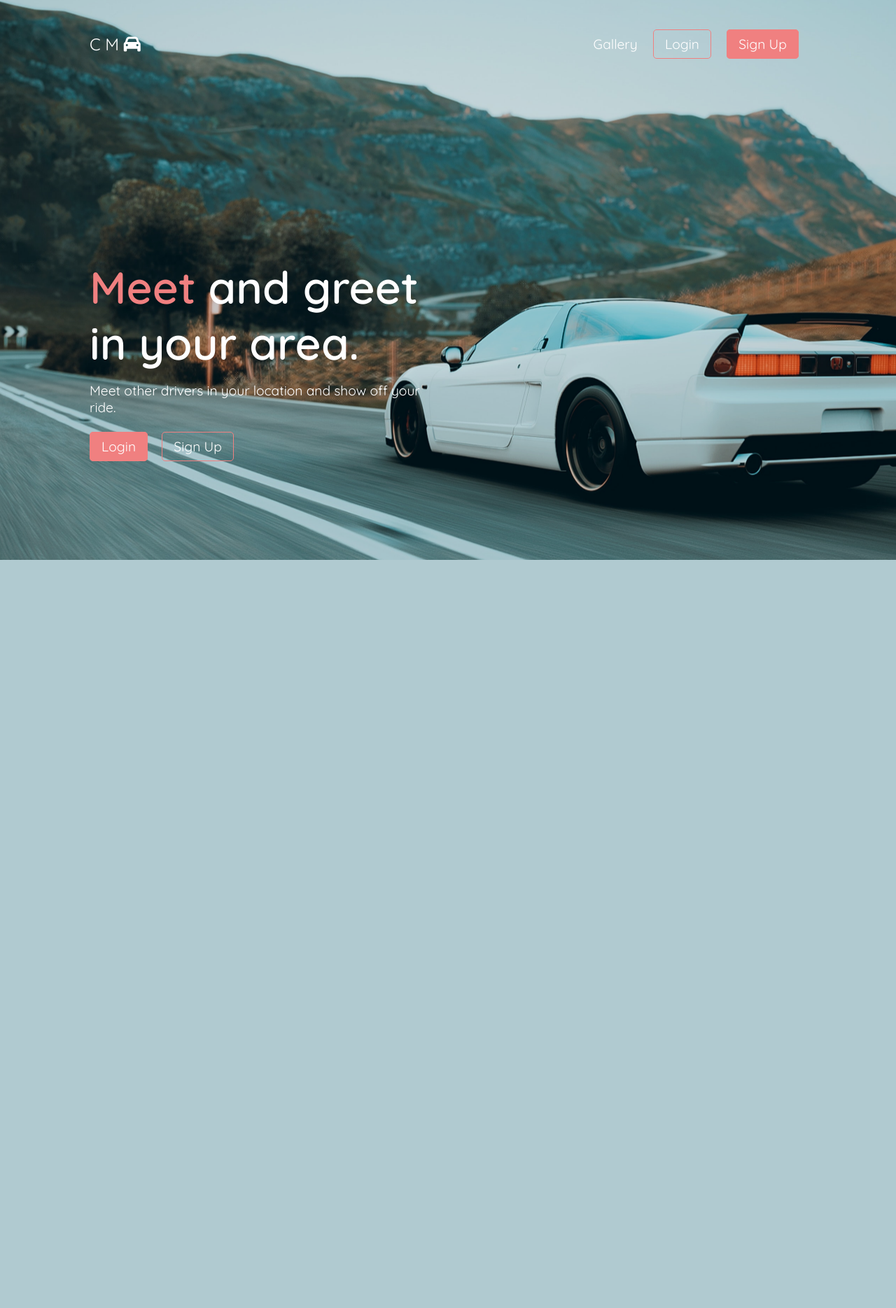
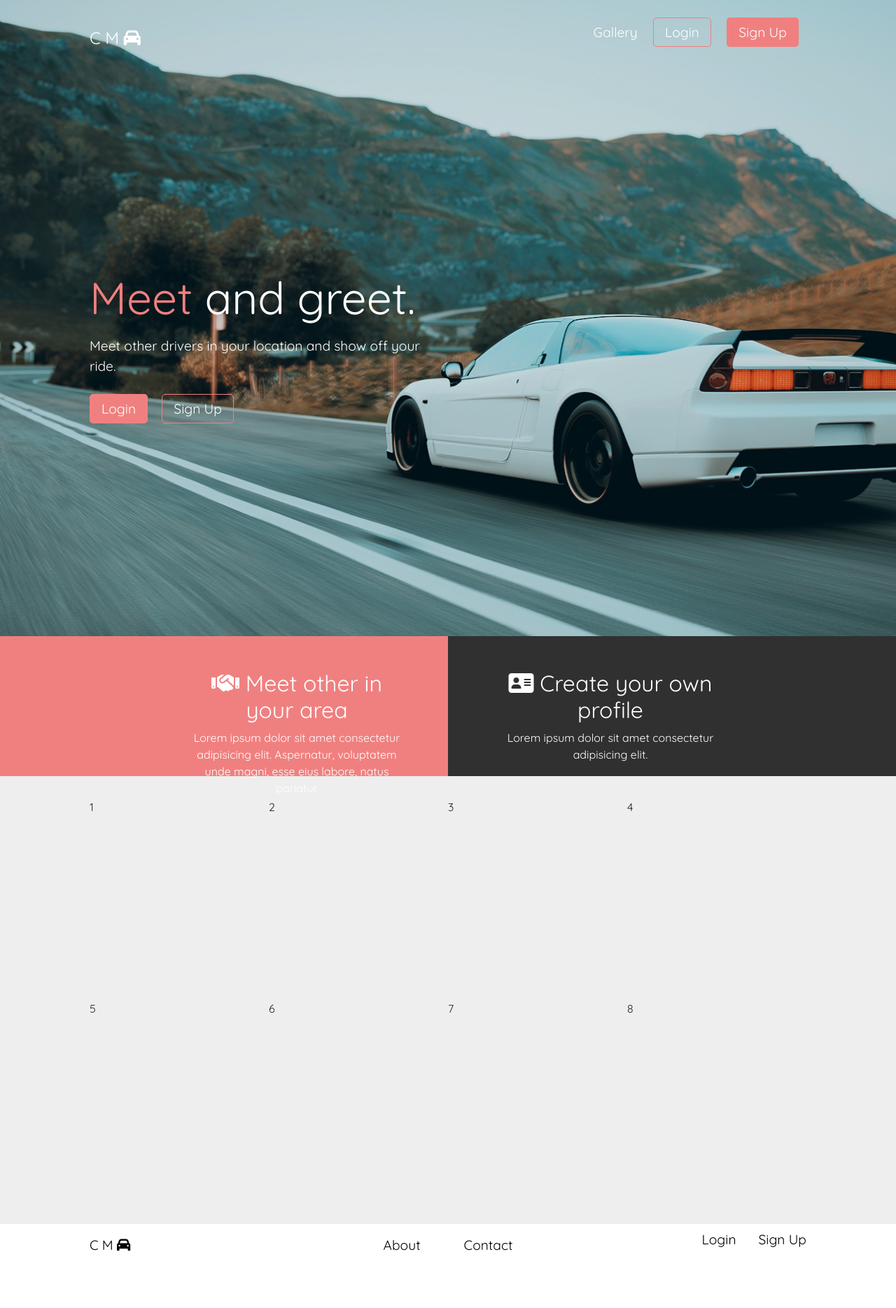
Before and after one commit to vsvang87/car-meet, a Flask app: page / in a window 1280 px wide. Shown: the whole page at 70% size. Before the commit the page ends 800 px from the top, so only its background shows below. Run offline with Flask 2, Linux system fonts and the light colour scheme.

Commit message:
formate time and date, add layout, add horizontal scroll

```diff
--- a/crud.py
+++ b/crud.py
@@ -1,4 +1,4 @@
-from model import db, User, Meetup, Post, connect_to_db
+from model import db, User, Meetup, connect_to_db
 
 
 #-----------------create_user--------------------------------------#
--- a/server.py
+++ b/server.py
@@ -1,5 +1,6 @@
 from flask import Flask, render_template, request, flash, session, redirect, url_for, jsonify
-from model import connect_to_db, db, User, Meetup, Post
+from model import connect_to_db, db, User, Meetup
+# from passlib.hash import argon2
 import crud
 
 import cloudinary.uploader
@@ -16,6 +17,7 @@ from jinja2 import StrictUndefined
 #--------------------------Home page--------------------------------#
 @app.route("/")
 def home():
+
 
     return render_template("index.html")
 
@@ -37,12 +39,12 @@ def login_user():
     user = crud.get_user_by_email(email)
 
     if not user or user.password != password:
-        flash("Incorrect username, email or password")
+        flash("Incorrect username, email or password", "error")
         return redirect("/login")
     else:
         session['user_email'] = user.email
         session['user_id'] = user.user_id
-        flash("Login Successful!")
+        flash("Login Successful", "success")
         return redirect("/userprofile")
 
 
@@ -67,7 +69,7 @@ def create_new_users():
 
     user = crud.get_user_by_password(password)
     if user:
-        flash("That email already existed")
+        flash("That email already existed", "error")
         return redirect("/create_user")
     else:
         user = crud.create_user(first_name, last_name, username, city , state, email, password)
@@ -146,12 +148,12 @@ def meetup():
     user_id = session['user_id']
 
     if user_id is None:
-        flash("You have to logged in to create event")
+        flash("You have to logged in to create event", "error")
     else:
         meets = crud.meet_up(title, datetime, address, city, state, zipcode, user_id)
         db.session.add(meets)
         db.session.commit()
-        flash("Post is successful")
+        flash("Post is successful", "success")
 
     return redirect("/userprofile")
 
@@ -175,7 +177,7 @@ def update_event():
     meetup = crud.get_meet_up_by_id(meet_up_id)
 
     if user_id is None:
-        flash("You have to log in to update event")
+        flash("You have to log in to update event", "error")
 
     if title:
          meetup.title = title
@@ -196,7 +198,7 @@ def update_event():
         meetup.zipcode = zipcode
 
     db.session.commit()
-    flash("Event update successful")
+    flash("Event update successful", "success")
 
     return redirect("/userprofile")
 
@@ -240,50 +242,22 @@ def user_profile_update():
 
 
     db.session.commit()
-    flash("Profile update successful")
+    flash("Profile update successful", "success")
 
     return redirect("/userprofile")
 
-#----------------------------Post Content Page----------------------------#
-@app.route("/post_content")
-def post_content():
-
-
-    return render_template("post_content.html")
-
-
-@app.route("/post_content", methods=["POST"])
-def user_post_content():
-
-    datetime = request.form.get("datetime")
-    posts_content = request.form.get("posts_content")
-
-    user_id = session.get("user_id")
-    user = crud.get_user_by_id(user_id)
-
-    if user_id is None:
-        flash("You have to logged in to create event")
-    else:
-        posts = crud.create_post(datetime, posts_content, user_id)
-        db.session.add(posts)
-        db.session.commit()
-
-        flash("Post is successful")
-
-
-    return redirect("/post_content")
 #-----------------------Delete Events-----------------#
 @app.route("/delete_meetup/<meet_id>", methods=["POST"])
 def delete(meet_id):
 
     user = session.get("user_id")
     if user is None:
-        flash("You must logged in to delete a post")
+        flash("You must logged in to delete a post", "error")
     else:
         meetup = Meetup.query.filter(Meetup.meet_up_id == meet_id).first()
         db.session.delete(meetup)
         db.session.commit()
-        flash("Event has been deleted")
+        flash("Event has been deleted", "success")
 
 
     return redirect("/userprofile")
@@ -294,9 +268,43 @@ def delete(meet_id):
 def logout():
 
     session.clear()
-    flash("Logged out successful")
+    flash("Logged out successful", "success")
 
     return redirect("/login")
+
+
+#--------------------Format Date & Time-------------------------#
+@app.template_filter("datetime_format")
+def datetime_format(value, format='%B'):
+
+    return value.strftime(format)
+
+
+@app.template_filter("time_format")
+def time_format(value, time='%H'):
+
+    return value.strftime(time)
+#------------------------Password Encrypt---------------------#
+
+# def hash_password(passwd):
+#     print("Your raw password is:", passwd)
+
+#     hashed = argon2.hash(passwd)
+#     print("Hashed password for security!", hashed)
+    # When you register a new user, you should store this hashed password in the DB,
+    # not the plain password.
+
+    # while True:
+    #     attempt = input("Enter your password: ")
+        # In your login route, use argon2.verify to make sure
+        # the user entered the correct password.
+#         if argon2.verify(attempt, hashed):
+#             print("Correct!")
+#             break
+#         else:
+#             print("Incorrect!")
+
+# hash_password("my_password")
 
 #-----------------------------------------------------------#
 
--- a/static/css/create_meet_up.css
+++ b/static/css/create_meet_up.css
@@ -10,7 +10,7 @@
   content: '';
   position: absolute;
   inset: 0;
-  background-image: url(../image/red-86.jpg);
+  background-image: url(../image/supra3.jpg);
   background-position: center;
   background-repeat: no-repeat;
   background-size: cover;
--- a/static/css/index.css
+++ b/static/css/index.css
@@ -1,15 +1,18 @@
 html {
-  height: 100vh;
-  overflow: hidden;
+  /* height: 100vh;
+  overflow: hidden;  */
+  scroll-behavior: smooth;
 }
 body {
   /* width: 100vw; */
-  height: 100%;
+  /* height: 100%;
   margin: 0;
   perspective: 1px;
   transform-style: preserve-3d;
   overflow-x: hidden;
-  overflow-y: scroll;
+  overflow-y: scroll; */
+  padding: 0;
+  margin: 0;
 }
 /*-----------------------Home Container-------------------------------*/
 .home-page, .gallery-container {
@@ -17,7 +20,7 @@ body {
   width: 100%;
   position: relative;
   min-height: 100vh;
-  transform-style: preserve-3d;
+ /*  transform-style: preserve-3d; */
 }
 .home-page::after {
   content: '';
@@ -30,8 +33,8 @@ body {
   background-size: cover;
   filter: brightness(90%);
   z-index: -1;
-  transform-origin: center center 0;
-  transform: translateZ(-1px) scale(2);
+ /*  transform-origin: center center 0;
+  transform: translateZ(-1px) scale(2); */
 }
 
 .base-container {
@@ -93,19 +96,67 @@ body {
 
 /*----------------------------Gallery Container-------------------------*/
 .space-container {
-  min-height: 110vh;
+  min-height: 25vh;
+  display: flex;
+  justify-content: center;
+  align-items: center;
 }
-.gallery-container {
-  min-height: 80vh;
+
+.left-div {
+  background: lightcoral;
 
 }
-.gallery-content {
-  border: 1px solid lightgray;
-  min-height: 78vh;
+.right-div {
 
+  background: rgb(48, 48, 48);
+}
+.space-col {
+  color: #fff;
+  width: 50%;
+  height: 25vh;
+  padding: 1rem 0;
+  text-align: center;
+  position: relative;
+}
+.left-position-div {
+  width: min(50%, 100rem);
+  margin-inline: auto;
+  position: absolute;
+  right: 3.5rem;
+  top: 3rem;
+}
+.right-position-div {
+  width: min(55%, 100rem);
+  margin-inline: auto;
+  position: absolute;
+  left: 3.5rem;
+  top: 3rem;
+}
+
+/*------------------------------Mid section--------------------*/
+.mid-intro-container {
+  min-height: 80vh;
+  background: rgb(238, 238, 238);
+  display: flex;
+  justify-content: center;
+  align-items: center;
+}
+.mid-content {
+  padding: 2rem 0;
+  width: min(80%, 90rem);
+  margin-inline: auto;
+  min-height: 80vh;
   display: grid;
   grid-template-columns: repeat(4, 1fr);
 }
+.mid-col {
+  width: 50%;
+}
+.mid-img img {
+width: 100%;
+}
+/*-----------------------------Grid Layour-----------------------------*/
+
 /*------------------------------Media query------------------------*/
 
 @media (max-width: 820px) {
--- a/templates/index.html
+++ b/templates/index.html
@@ -5,6 +5,7 @@
 <link rel="preconnect" href="https://fonts.gstatic.com" crossorigin>
 <link href="https://fonts.googleapis.com/css2?family=Alata&family=Anton&family=Lato:wght@300&family=Lobster&family=Montserrat:wght@300&family=Nunito:wght@200&family=Pacifico&family=Poppins:ital,wght@1,100&family=Quicksand:wght@400;600&family=Roboto:wght@300&display=swap" rel="stylesheet">
 <link rel="stylesheet" href="https://cdnjs.cloudflare.com/ajax/libs/font-awesome/6.4.0/css/all.min.css" integrity="sha512-iecdLmaskl7CVkqkXNQ/ZH/XLlvWZOJyj7Yy7tcenmpD1ypASozpmT/E0iPtmFIB46ZmdtAc9eNBvH0H/ZpiBw==" crossorigin="anonymous" referrerpolicy="no-referrer" />
+ <link href="https://cdn.jsdelivr.net/npm/bootstrap@5.0.1/dist/css/bootstrap.min.css" rel="stylesheet" integrity="sha384-+0n0xVW2eSR5OomGNYDnhzAbDsOXxcvSN1TPprVMTNDbiYZCxYbOOl7+AMvyTG2x" crossorigin="anonymous">
 <link rel="stylesheet" href="/static/css/base.css"/>
 <link rel="stylesheet" href="/static/css/index.css"/>
 {% block title %}{% endblock %}
@@ -33,7 +34,7 @@
   <div class="intro-container">
     <div class="intro-content">
       <h1>
-        <span>Meet</span> and greet in your area.
+        <span>Meet</span> and greet.
       </h1>
       <p>Meet other drivers in your location and show off your ride.</p>
       <div class="login-div">
@@ -45,26 +46,39 @@
 </section>
 
 <section class="space-container">
-  <div class="base-container">
+    <div class="left-div space-col">
+
+      <div class="left-position-div">
+        <h2><i class="fa-solid fa-handshake"></i> Meet other in your area</h2>
+    <p>Lorem ipsum dolor sit amet consectetur adipisicing elit. Aspernatur, voluptatem unde magni, esse eius labore, natus pariatur</p>
+      </div>
+
+
+  </div>
+  <div class="right-div space-col">
+
+    <div class="right-position-div">
+        <h2><i class="fa-solid fa-address-card"></i> Create your own profile</h2>
+    <p>Lorem ipsum dolor sit amet consectetur adipisicing elit.</p>
+    </div>
 
   </div>
 </section>
 
-<section class="gallery-container">
-  <div class="base-container">
-    <div class="gallery-content">
+<section class="mid-intro-container">
+    <div class="mid-content">
 
-      <div class="grid1 grid-box">1</div>
-      <div class="grid2 grid-box">2</div>
-      <div class="grid3 grid-box">3</div>
-      <div class="grid4 grid-box">4</div>
-       <div class="grid5 grid-box">5</div>
-      <div class="grid6 grid-box">6</div>
-      <div class="grid7 grid-box">7</div>
-      <div class="grid8 grid-box">8</div>
+      <div class="grid1 box">1</div>
+      <div class="grid2 box">2</div>
+      <div class="grid3 box">3</div>
+      <div class="grid4 box">4</div>
+      <div class="grid5 box">5</div>
+      <div class="grid6 box">6</div>
+      <div class="grid7 box">7</div>
+      <div class="grid8 box">8</div>
 
    </div>
-  </div>
+
 </section>
 
 {% endblock %}
```
Also changed, not shown: model.py (+10 -10 lines), static/css/login.css (+7 -0 lines), static/css/meet_up.css (+15 -2 lines), static/css/userprofile.css (+37 -4 lines), templates/create_user.html (+13 -5 lines), templates/login.html (+12 -3 lines), templates/meet_up.html (+6 -3 lines), templates/userprofile.html (+17 -4 lines).
